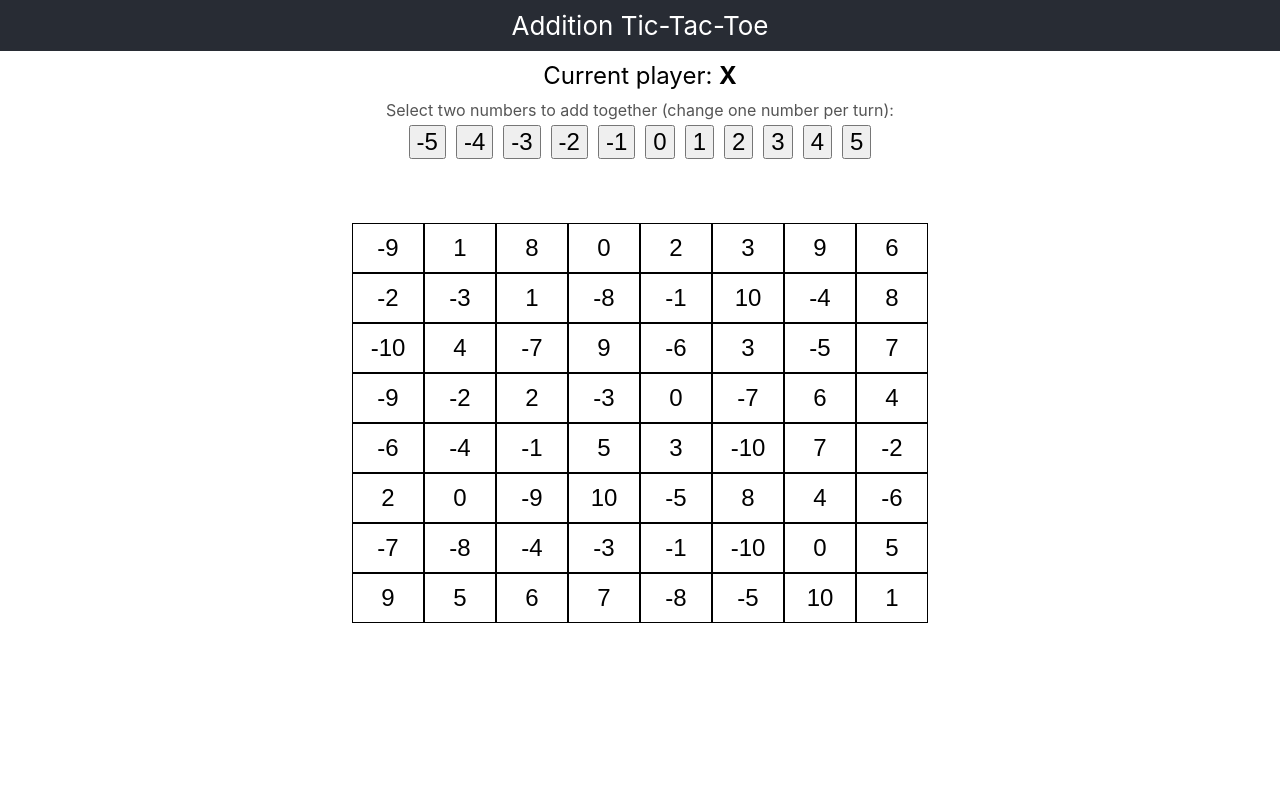
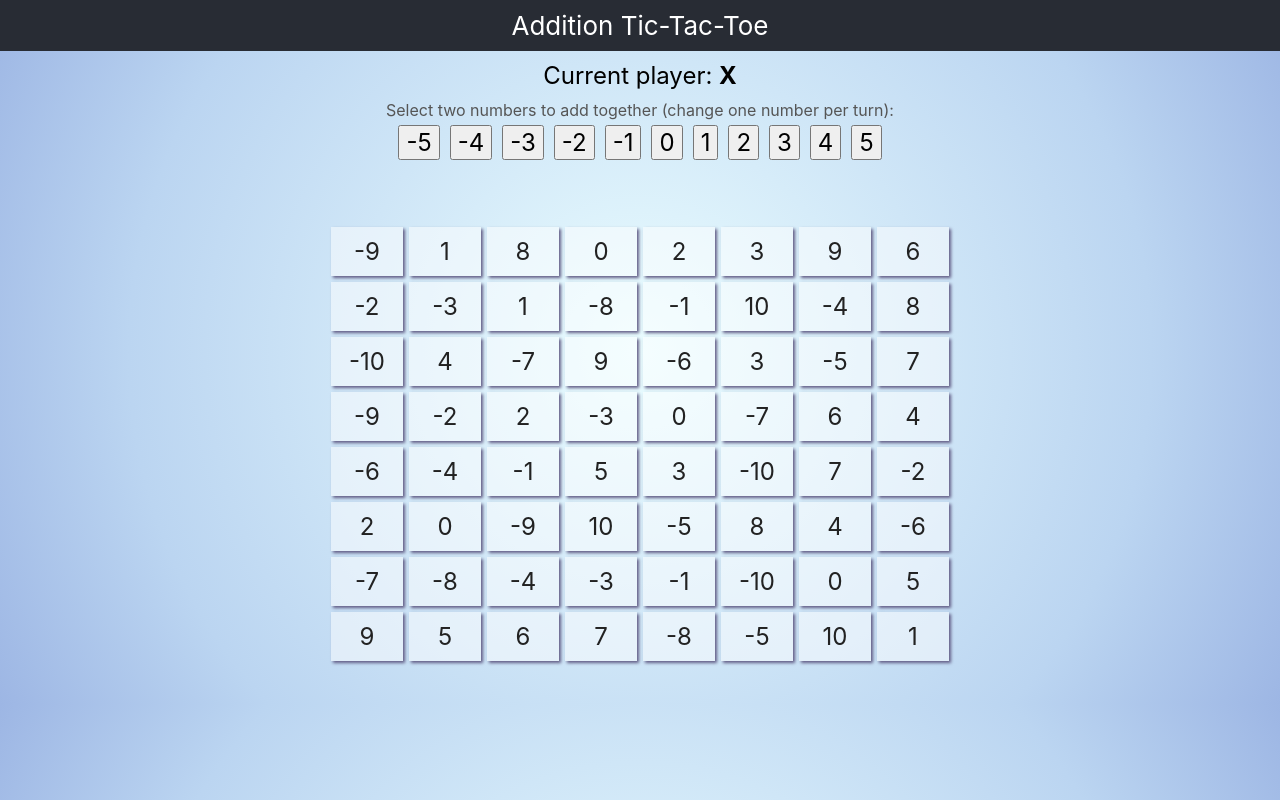
Before and after one commit to gelbartj/addition-ttt, a React (Create React App) app: page / in a window 1280 px wide. Built offline with nearby package versions, Linux system fonts and the light colour scheme.

Commit message:
Graphic updates

```diff
--- a/src/App.css
+++ b/src/App.css
@@ -35,16 +35,28 @@
   display: inline-block;
   width: 3em;
   text-align: center;
-  border: 1px solid black;
+  border: 0;
+  box-shadow: rgb(97, 92, 133) 2px 2px 3px;
+  margin: 3px;
   font-size: 1.5em;
-  background: none;
+  background:rgba(255, 255, 255, 0.5);
   cursor: pointer;
   transition: border 0.25s, padding 0.25s;
+  color: #222;
+}
+
+.square:hover {
+  background: rgba(255, 255, 255, 0.8);
+}
+
+.square:active {
+  background: rgba(255, 255, 255, 0.7);
 }
 
 .square.valid {
   padding: 6px;
   border: 5px dashed green;
+  color: #000;
 }
 
 .square.active {
@@ -141,3 +153,12 @@ button.playAgain {
 .moveInstructions {
   color: #555;
 }
+
+button {
+  font-family:-apple-system, BlinkMacSystemFont, 'Segoe UI', Roboto, Oxygen, Ubuntu, Cantarell, 'Open Sans', 'Helvetica Neue', sans-serif;
+}
+
+body {
+  background-color: #0e0afd;
+  background-image: radial-gradient(circle, #eafdff 0%, #bbd5f1 70%, #9db6e4 100%);
+}
```
Also changed, not shown: src/App.tsx (+4 -49 lines).
